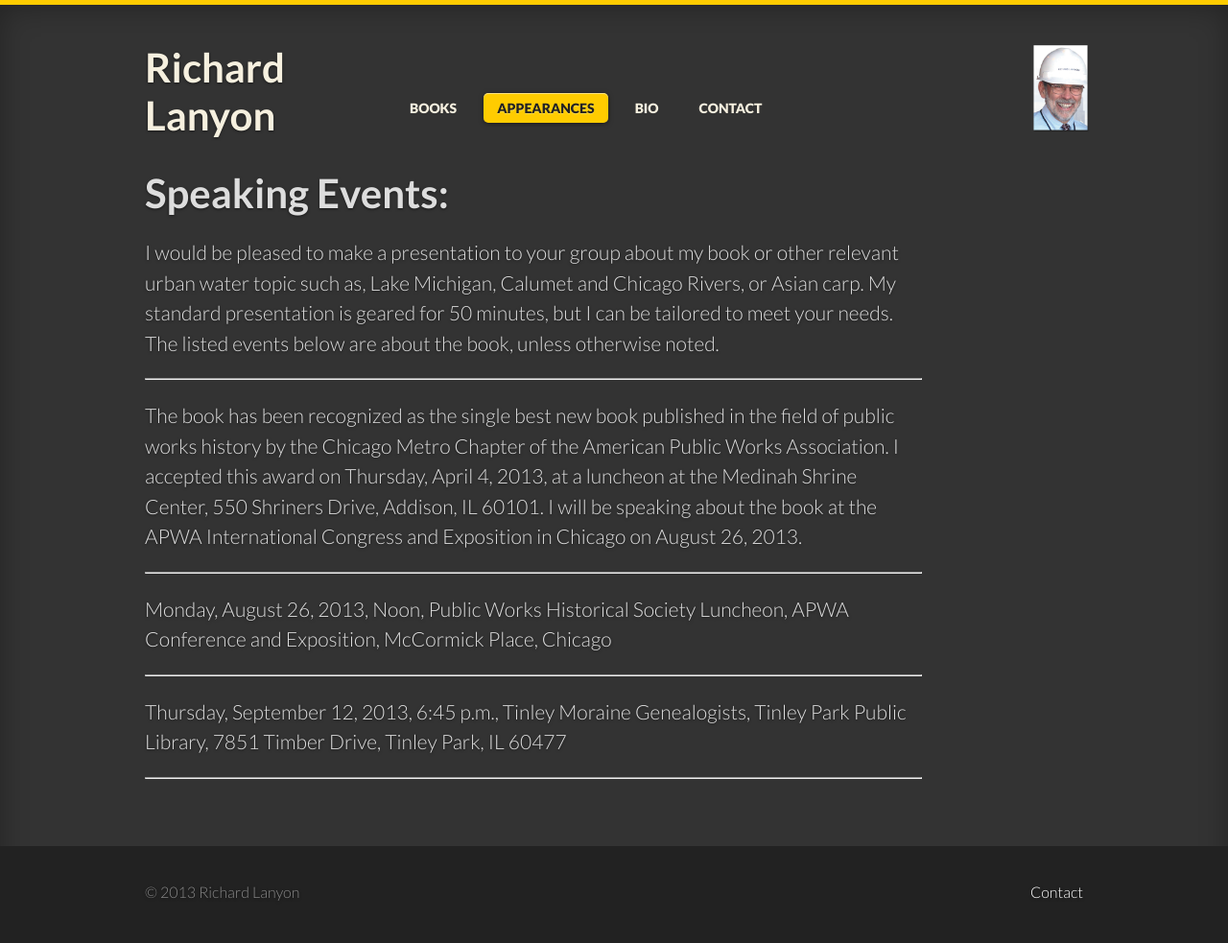
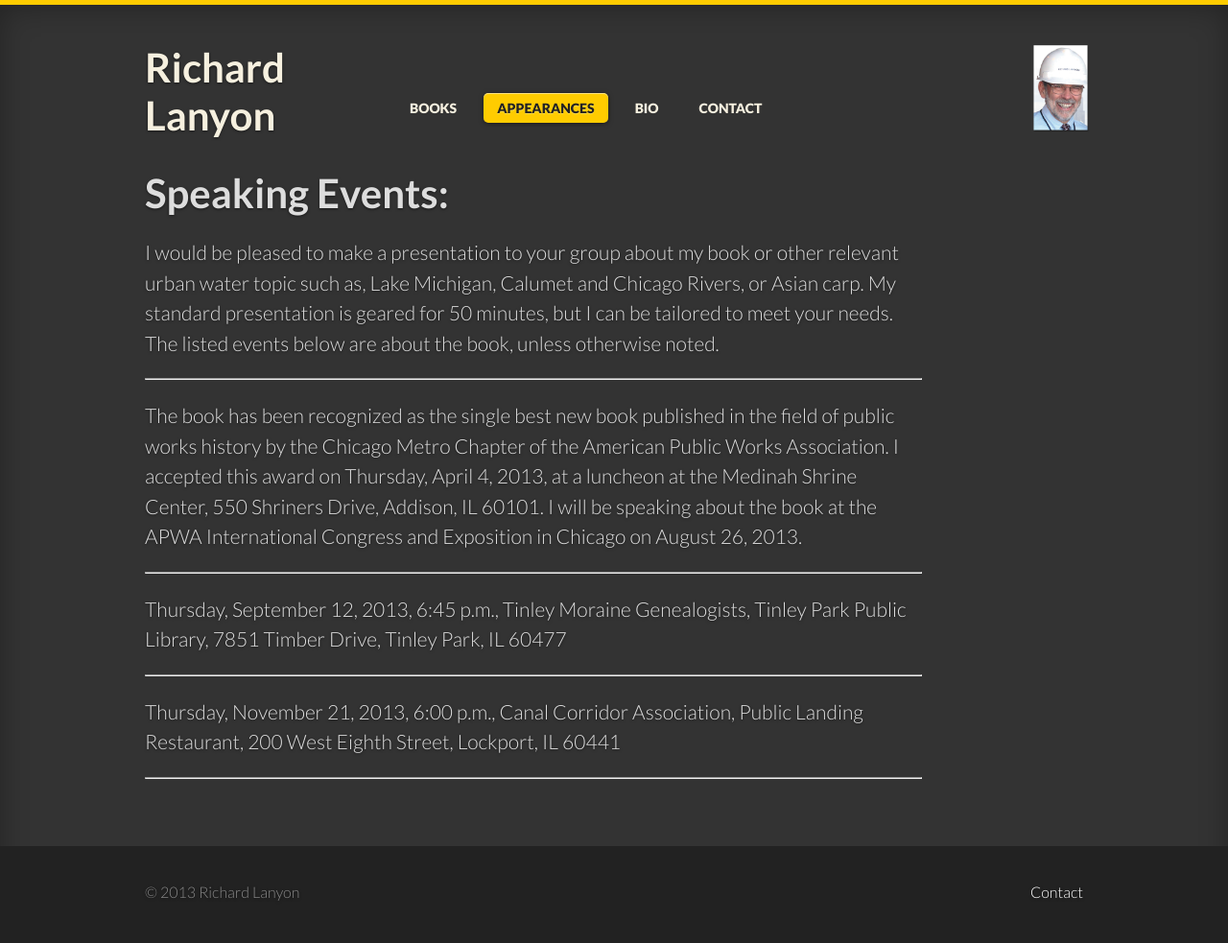
Before and after one commit to LanyonM/lanyonspeaks, a Jekyll site: the page built from _posts/2013-01-01-speaking.md, in a window 1280 px wide. Shown: the whole page at 96% size. Built offline with Jekyll 4.4.1, drawn with Linux system fonts in a browser that asks for light colours; some web fonts are replaced.

Commit message:
Update 2013-01-01-speaking.md

```diff
--- a/_posts/2013-01-01-speaking.md
+++ b/_posts/2013-01-01-speaking.md
@@ -12,12 +12,13 @@ I would be pleased to make a presentation to your group about my book or other r
 
 The book has been recognized as the single best new book published in the field of public works history by the Chicago Metro Chapter of the American Public Works Association. I accepted this award on Thursday, April 4, 2013, at a luncheon at the Medinah Shrine Center, 550 Shriners Drive, Addison, IL 60101. I will be speaking about the book at the APWA International Congress and Exposition in Chicago on August 26, 2013.
 
-----
-
-Monday, August 26, 2013, Noon, Public Works Historical Society Luncheon, APWA Conference and Exposition, McCormick Place, Chicago
 
 ----
 
 Thursday, September 12, 2013, 6:45 p.m., Tinley Moraine Genealogists, Tinley Park Public Library, 7851 Timber Drive, Tinley Park, IL 60477
 
 ----
+
+Thursday, November 21, 2013, 6:00 p.m., Canal Corridor Association, Public Landing Restaurant, 200 West Eighth Street, Lockport, IL 60441
+
+----
```
